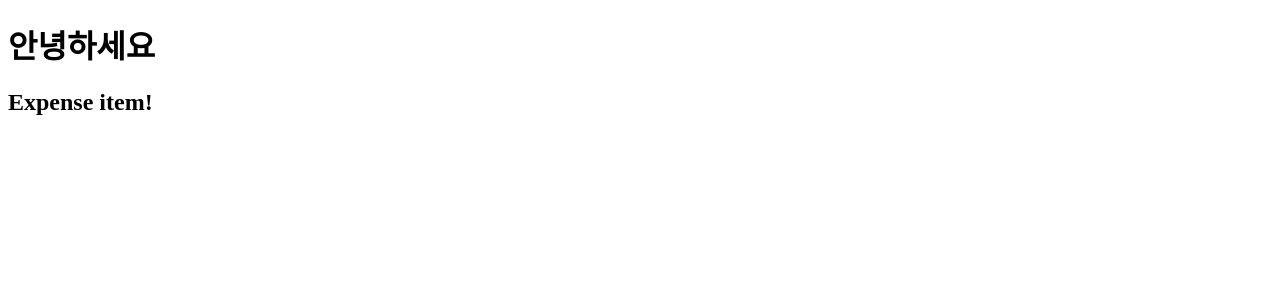
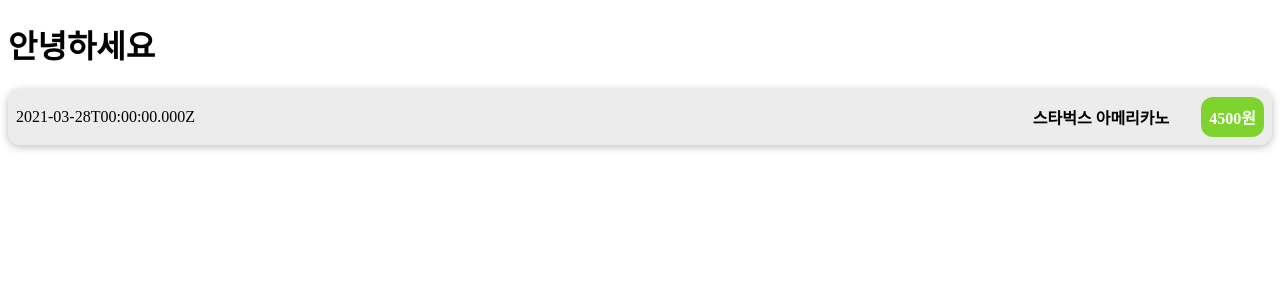
Before and after one commit to kimseowoo03/react-udemy, a React (Create React App) app: page / in a window 1280 px wide. Shown: the top 300 px of the page. Built offline with nearby package versions, Linux system fonts and the light colour scheme.

Commit message:
정적 -> 동적표현

```diff
--- /dev/null
+++ b/src/components/ExpenseItem.css
@@ -0,0 +1,28 @@
+.expense-item{
+  display: flex;
+  align-items: center;
+  box-shadow: 0 2px 8px rgba(0, 0, 0, 0.25);
+  padding: 0.5rem;
+  margin: 1rem 0;
+  border-radius: 12px;
+  background-color: #ececec;
+}
+.expense-item_description{
+  display: flex;
+  gap: 1rem;
+  flex: 1 1 auto;
+  justify-content: flex-end;
+  align-items: center;
+}
+.expense-item h2 {
+  font-size: 1rem;
+  margin: 0 1rem;
+}
+.expense-item_price {
+  font-size: 1rem;
+  font-weight: bold;
+  color: white;
+  background-color: #7ad327f5;
+  padding: 0.5rem;
+  border-radius: 12px;
+}
--- a/src/components/ExpenseItem.js
+++ b/src/components/ExpenseItem.js
@@ -1,7 +1,18 @@
+import './ExpenseItem.css';
+
 function ExpenseItem() {
-  return(
-    <h2>Expense item!</h2>
-  )
+  const expenseDate = new Date(2021, 2, 28);
+  const expenseTitle = '스타벅스 아메리카노'
+  const expenseAmount = 4500;
+  return (
+    <div className='expense-item'>
+      <div>{expenseDate.toISOString()}</div>
+      <div className='expense-item_description'>
+        <h2>{expenseTitle}</h2>
+        <div className='expense-item_price'>{expenseAmount}원</div>
+      </div>
+    </div>
+  );
 }
 
 export default ExpenseItem;
```
